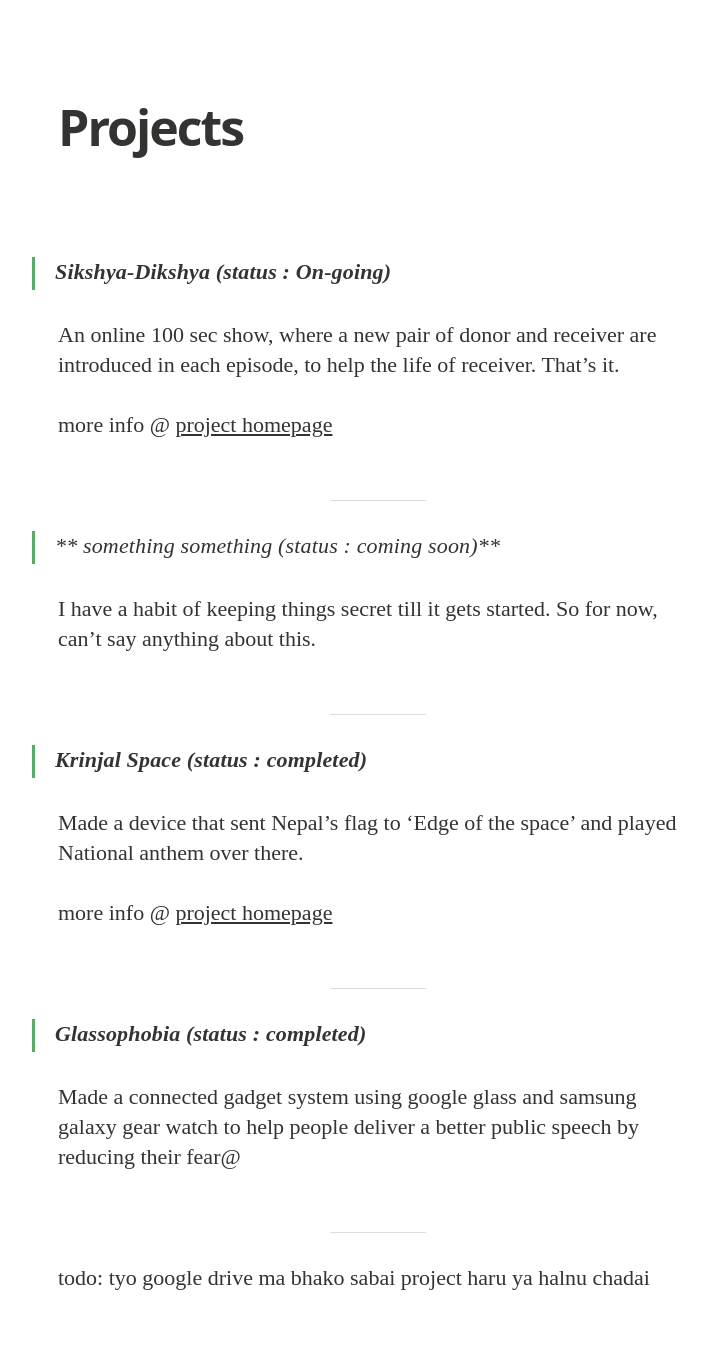
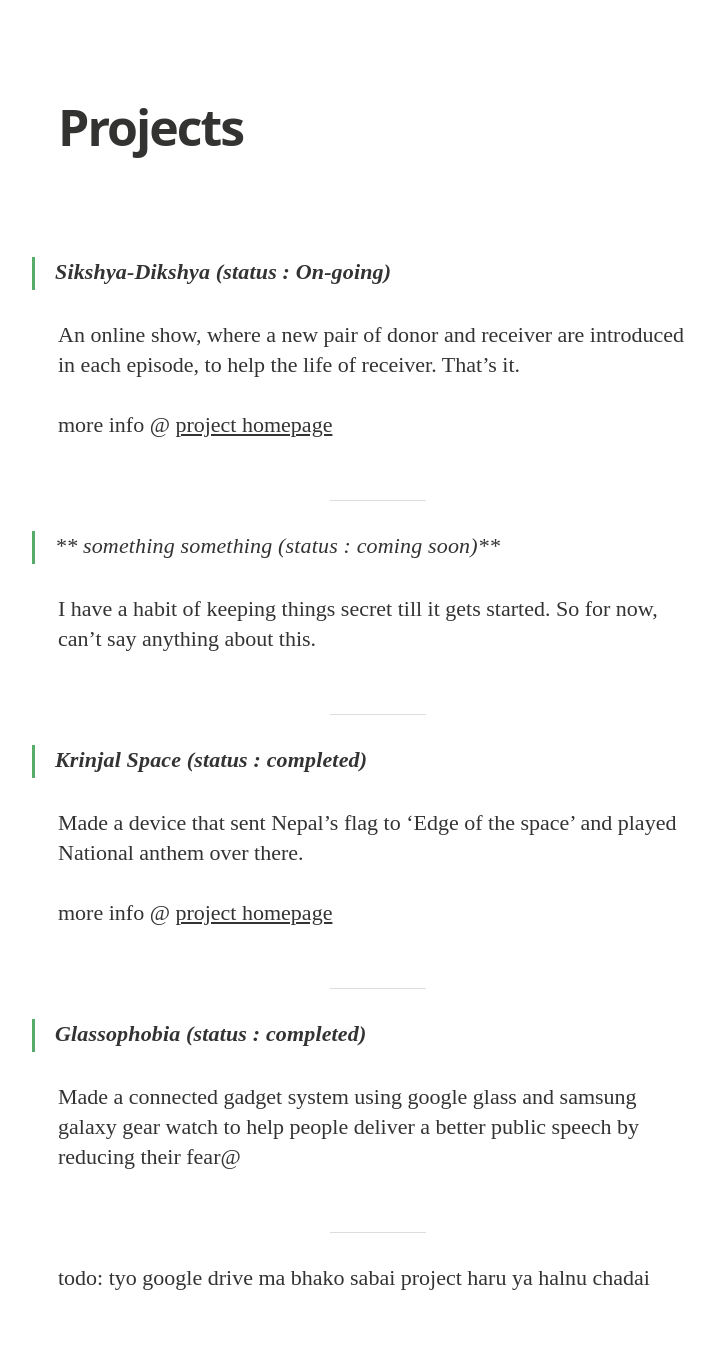
Before and after one commit to kshitijlohani/kshitijlohani.github.io, a Jekyll site: the page built from pages/projects.md, in a window 1280 px wide. Shown: the whole page, without its empty margins (262-976 px from the left). Built offline with Jekyll 4.4.1, drawn with Linux system fonts in a browser that asks for light colours; nearby versions of some CDN libraries; some web fonts are replaced.

Commit message:
ep 4 initial checkin

```diff
--- a/_layouts/shikshya-dikshya.html
+++ b/_layouts/shikshya-dikshya.html
@@ -16,7 +16,7 @@
       <h1 class="blog-title">Shikshya-Dikshya</h1>
       <br>
       <p align="center">
-        'Shikshya-Dikshya' is an online 100 sec show, where a deserving candidate gets help from a donor. thats it.
+        'Shikshya-Dikshya' is an online show, where a deserving candidate gets help from a donor. thats it.
       </p>
       <br>
       <p>
@@ -31,6 +31,8 @@
         <a href={{ site.data.pages.projects.shikshya-dikshya.help-database.url }}>{{site.data.pages.projects.shikshya-dikshya.help-database.title}} |</a>
         <a href={{ site.data.pages.projects.shikshya-dikshya.know-someone-in-need.url }}>{{site.data.pages.projects.shikshya-dikshya.know-someone-in-need.title}} |</a>
         <a href={{ site.data.pages.projects.shikshya-dikshya.want-to-help.url }}>{{site.data.pages.projects.shikshya-dikshya.want-to-help.title}} |</a>
+         <a href={{ site.data.pages.projects.shikshya-dikshya.team.url }}>{{site.data.pages.projects.shikshya-dikshya.team.title}} |</a>
+        <a href={{ site.data.pages.contact.url }}>{{site.data.pages.contact.title}}</a>
         <a href={{ site.data.pages.contact.url }}>{{site.data.pages.contact.title}}</a>
       </div>
 
--- a/pages/projects.md
+++ b/pages/projects.md
@@ -5,7 +5,7 @@
 ---
 > **Sikshya-Dikshya (status : On-going)**
 
-An online 100 sec show, where a new pair of donor and receiver are introduced in each episode, to help the life of receiver. That's it.
+An online show, where a new pair of donor and receiver are introduced in each episode, to help the life of receiver. That's it.
 
 more info @ [project homepage]({{site.data.pages.projects.shikshya-dikshya.url}})
 
```
Also changed, not shown: pages/projects/shikshya-dikshya/episodes/04.md (added, +30 -0 lines), pages/projects/shikshya-dikshya/fund/perseus.md (+1 -1 lines), assets/images/sd/ep4/receipt-1-ep4.png (added), assets/images/sd/ep4/receiver-1-ep4.png (added).
